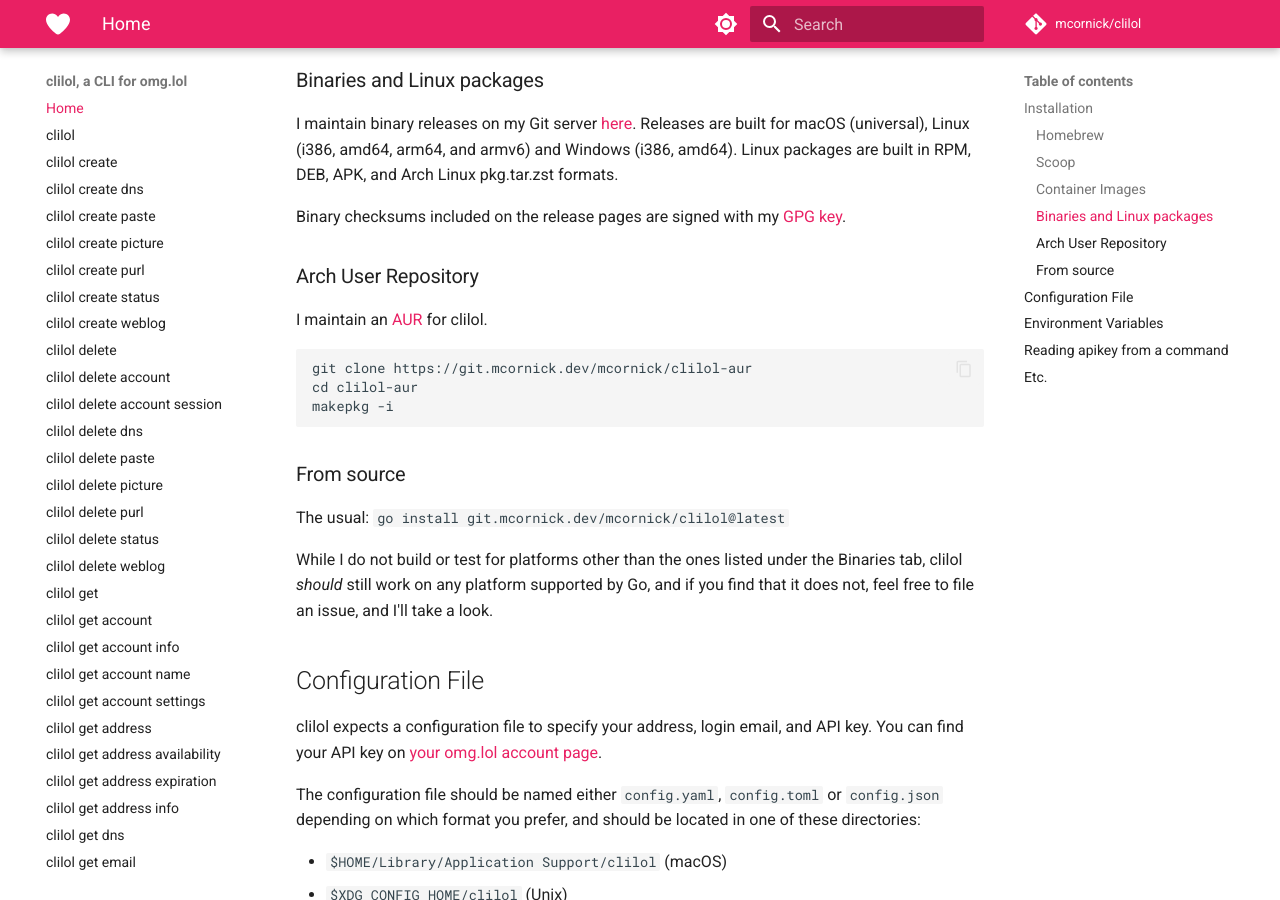
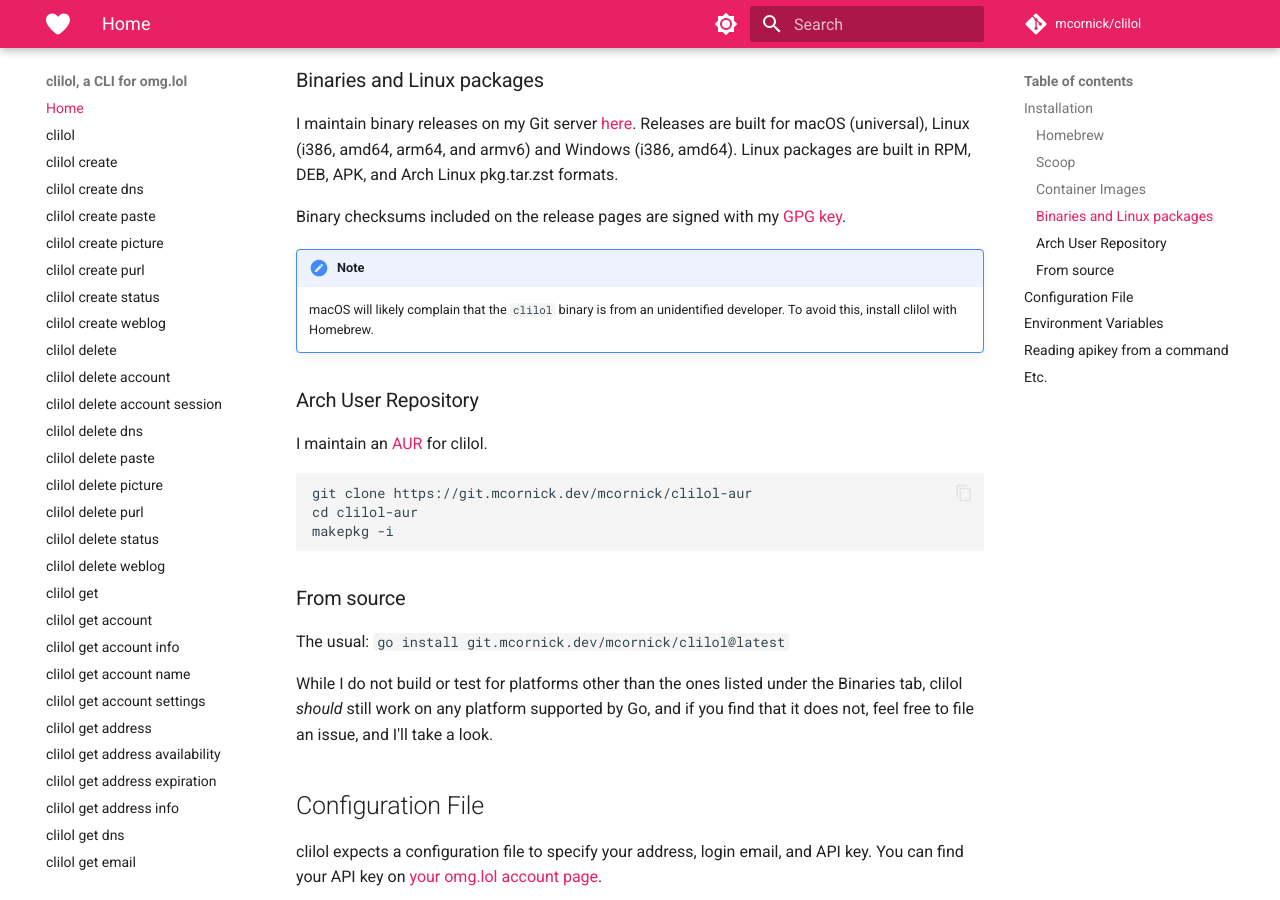
Before and after one commit to mcornick/clilol, an MkDocs documentation site: the page built from docs/index.md, in a window 1280 px wide and 900 px high, scrolled down 1551 px. Built offline with MkDocs 1.6.1 and Material for MkDocs 9.7.7, drawn with Linux system fonts in a browser that asks for light colours.

Commit message:
docs: note macOS "unidentified dev" issue
Signed-off-by: Mark Cornick <mark@markcornick.com>

```diff
--- a/docs/index.md
+++ b/docs/index.md
@@ -62,6 +62,12 @@
 
 Binary checksums included on the release pages are signed with my [GPG
 key](https://git.mcornick.dev/mcornick.gpg).
+
+!!! Note
+
+    macOS will likely complain that the `clilol` binary is from an
+    unidentified developer. To avoid this, install clilol with
+    Homebrew.
 
 ### Arch User Repository
 
```
